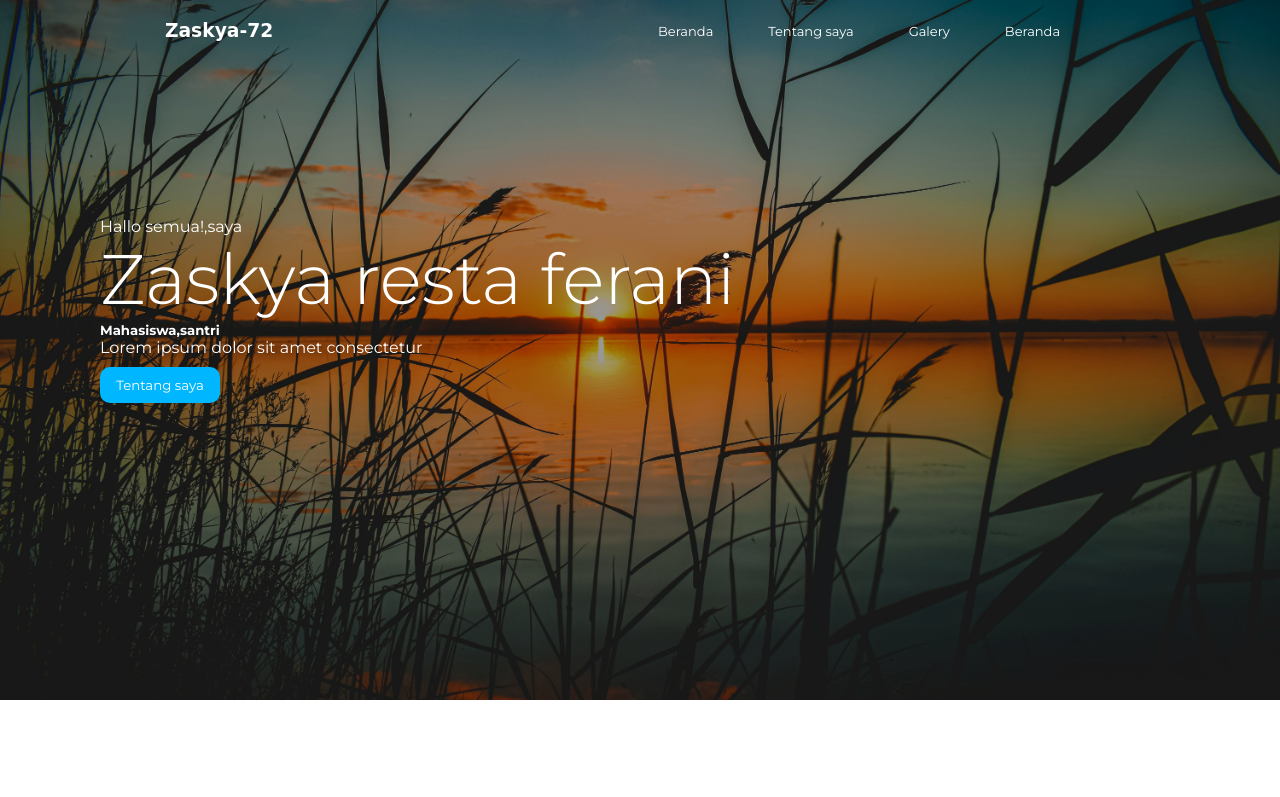
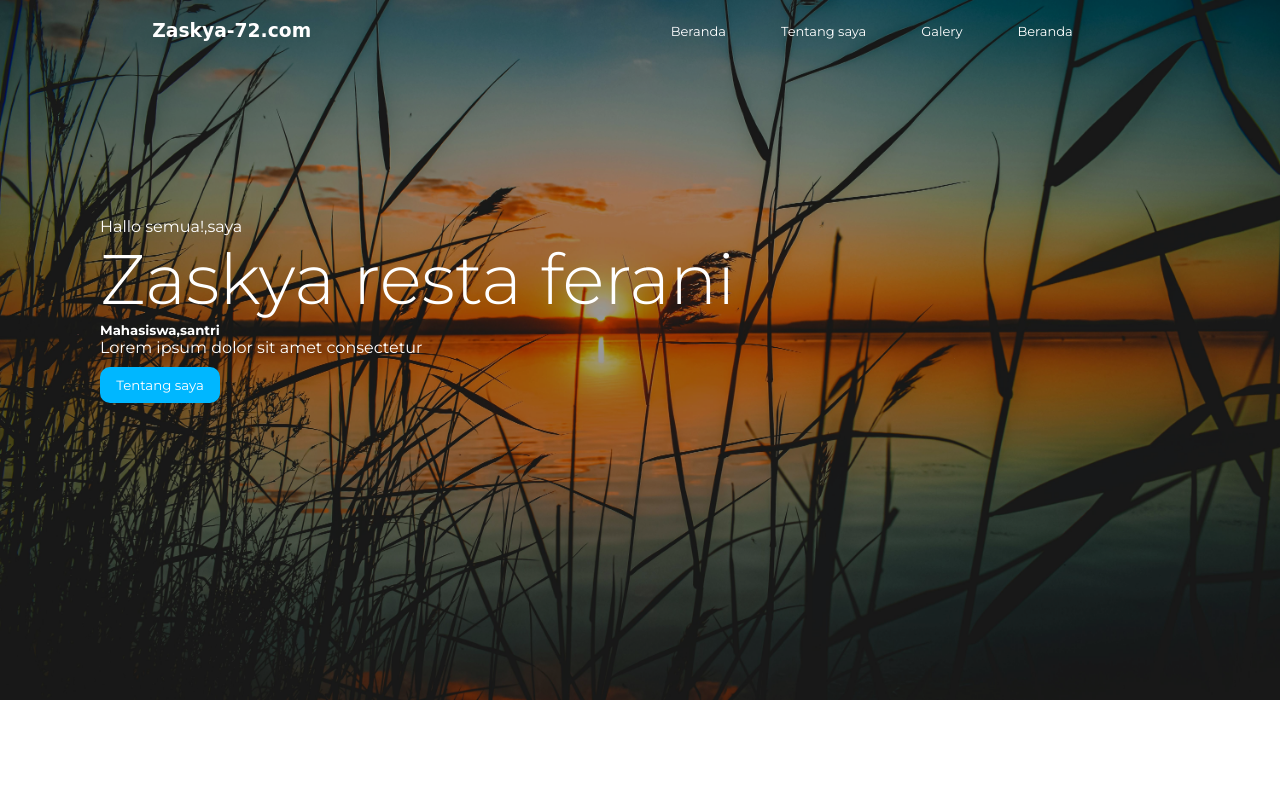
Before and after one commit to ilyaz-media/zaskya72.com, a plain HTML site: page index.html in a window 1280 px wide. Shown: the top 797 px of the page. Drawn offline with Linux system fonts and the light colour scheme; a web font is replaced by a local one.

Commit message:
Update index.html

```diff
--- a/index.html
+++ b/index.html
@@ -28,7 +28,7 @@
         <div class="div">
             <nav>
                 <div class="nama">
-                    <h3>Zaskya-72</h3>
+                    <h3>Zaskya-72.com</h3>
                 </div>
                 <ul>
                     <li><a href="">Beranda</a></li>
```
